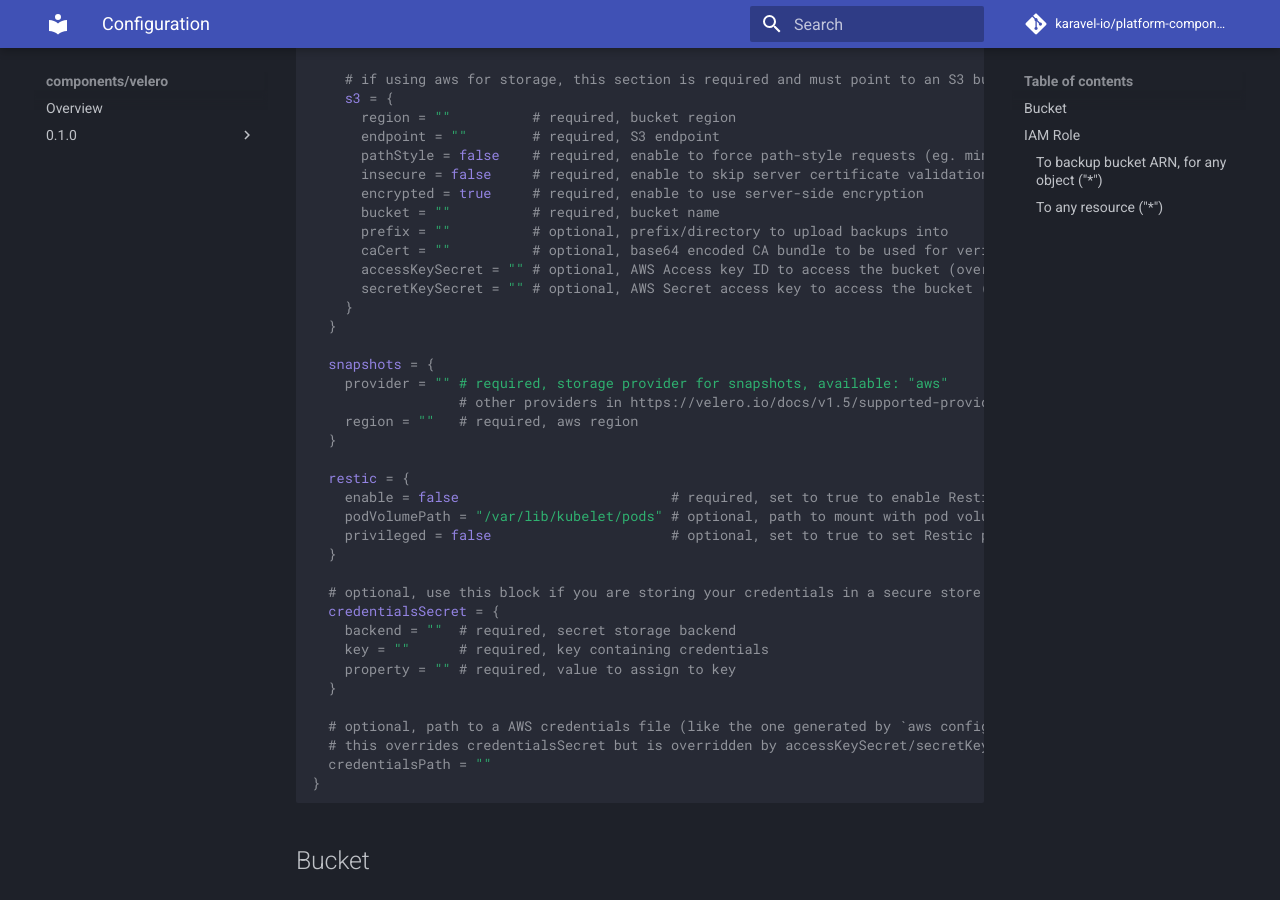
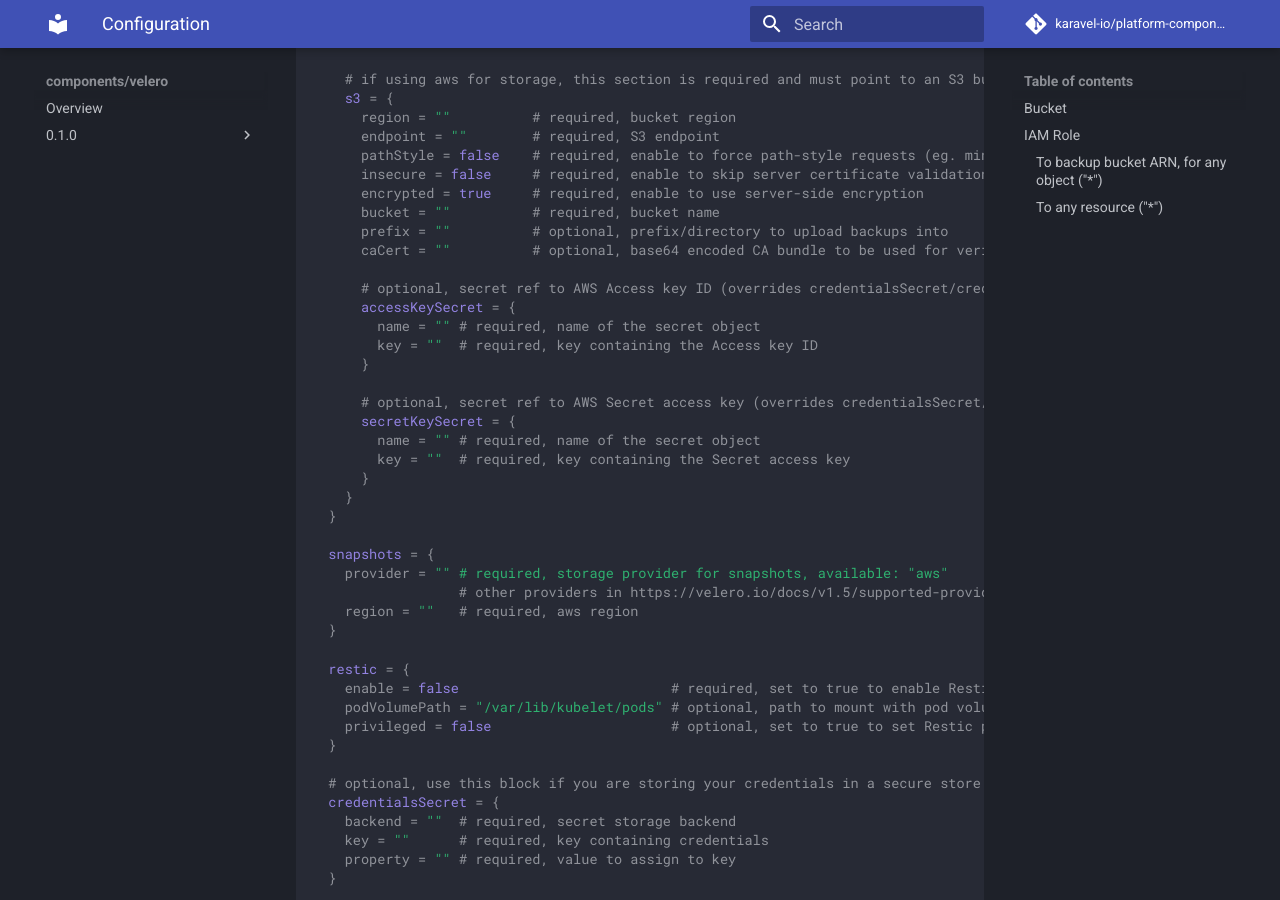
Before and after one commit to karavel-io/platform-component-velero, an MkDocs documentation site: the page built from docs/1.0.0/configuration.md, in a window 1280 px wide and 900 px high, scrolled down 387 px. Built offline with MkDocs 1.6.1 and Material for MkDocs 9.7.7, drawn with Linux system fonts in a browser that asks for light colours; comment, search, counter and statistics services are not loaded.

Commit message:
Fix doc for accessKeySecret/secretKeySecret
Signed-off-by: Alessandro Gatti <alessandro.gatti@mikamai.com>

```diff
--- a/docs/1.0.0/configuration.md
+++ b/docs/1.0.0/configuration.md
@@ -25,8 +25,18 @@ component "velero" {
       bucket = ""          # required, bucket name
       prefix = ""          # optional, prefix/directory to upload backups into
       caCert = ""          # optional, base64 encoded CA bundle to be used for verifying TLS connections
-      accessKeySecret = "" # optional, AWS Access key ID to access the bucket (overrides credentialsSecret/credentialsPath)
-      secretKeySecret = "" # optional, AWS Secret access key to access the bucket (overrides credentialsSecret/credentialsPath)
+
+      # optional, secret ref to AWS Access key ID (overrides credentialsSecret/credentialsPath)
+      accessKeySecret = {
+        name = "" # required, name of the secret object
+        key = ""  # required, key containing the Access key ID
+      }
+
+      # optional, secret ref to AWS Secret access key (overrides credentialsSecret/credentialsPath)
+      secretKeySecret = {
+        name = "" # required, name of the secret object
+        key = ""  # required, key containing the Secret access key
+      }
     }
   }
 
```
